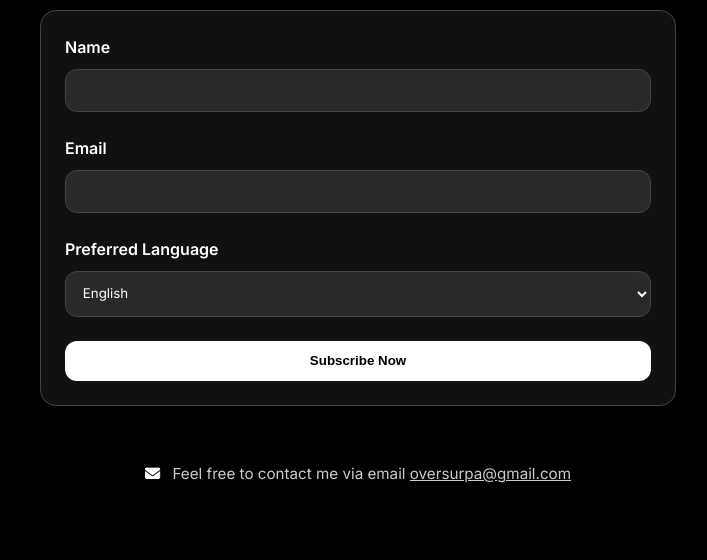
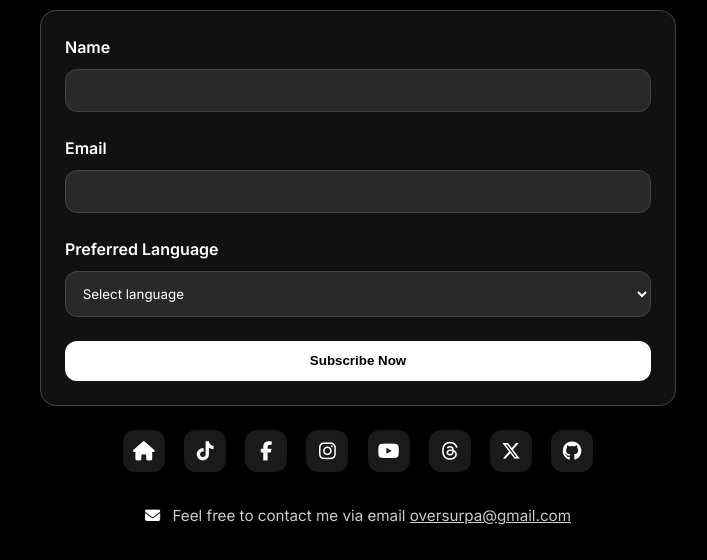
Before and after one commit to WalterZengGit/walter_tokyo, a plain HTML site: page form_free.html in a window 1280 px wide. Both pictures are taken after a click on the button "English". Shown: the part 354-914 px from the top of the page, without its empty margins (282-989 px from the left). Before the commit the page ends 872 px from the top, so only its background shows below. Drawn offline with Linux system fonts and the light colour scheme.

Commit message:
update form_free

```diff
--- a/form_free.html
+++ b/form_free.html
@@ -286,6 +286,7 @@
         <div class="form-group">
           <label for="language" data-i18n="language">Preferred Language</label>
           <select id="language" name="entry.1135783397" required>
+            <option value="English" data-i18n="select">Select language</option>
             <option value="English">English</option>
             <option value="中文">中文</option>
             <option value="日本語">日本語</option>
@@ -299,7 +300,30 @@
     <iframe name="hidden_iframe" style="display:none;"></iframe>
 
     <div class="socials">
-      <!-- 社群 icon 省略 -->
+      <a href="https://walterzenggit.github.io/walter_tokyo/" target="_blank" class="social-icon">
+        <i class="fas fa-home"></i>
+      </a>
+      <a href="https://www.tiktok.com/@walter_tokyo" target="_blank" class="social-icon">
+        <i class="fab fa-tiktok"></i>
+      </a>
+      <a href="https://www.facebook.com/waltertokyoai" target="_blank" class="social-icon">
+        <i class="fab fa-facebook-f"></i>
+      </a>
+      <a href="https://www.instagram.com/walter_tokyo" target="_blank" class="social-icon">
+        <i class="fab fa-instagram"></i>
+      </a>
+      <a href="https://youtube.com/@walter_tokyo" target="_blank" class="social-icon">
+        <i class="fab fa-youtube"></i>
+      </a>
+      <a href="https://www.threads.net/@walter_tokyo" target="_blank" class="social-icon">
+        <i class="fa-brands fa-threads"></i>
+      </a>
+      <a href="https://x.com/walter_tokyo" target="_blank" class="social-icon">
+        <i class="fa-brands fa-x-twitter"></i>
+      </a>
+      <a href="https://github.com/WalterZengGit" target="_blank" class="social-icon">
+        <i class="fab fa-github"></i>
+      </a>
     </div>
 
     <div class="footer-contact">
@@ -347,6 +371,8 @@
     };
 
     function changeLang(lang) {
+      document.documentElement.lang = lang; // 設置當前語言
+
       document.querySelectorAll('[data-i18n]').forEach(el => {
         const key = el.getAttribute('data-i18n');
         if (translations[lang] && translations[lang][key]) {
@@ -357,6 +383,15 @@
           }
         }
       });
+
+      // 更新語言選擇下拉選單的選項
+      const languageSelect = document.getElementById('language');
+      languageSelect.innerHTML = `
+        <option value="" data-i18n="select">${translations[lang].select}</option>
+        <option value="English">English</option>
+        <option value="中文">中文</option>
+        <option value="日本語">日本語</option>
+      `;
     }
 
     async function handleSubmit(event) {
@@ -375,16 +410,24 @@
       } catch (error) {
         console.log('Submission error:', error);
       } finally {
-        const currentLang = document.documentElement.lang || 'en';
+        // 根據表單選擇的語言顯示訊息
+        const selectedLanguage = document.getElementById('language').value;
+        let messageLang = 'en';
+
+        // 根據選擇的語言值判斷要使用哪種語言的訊息
+        if (selectedLanguage === '中文') {
+          messageLang = 'zh';
+        } else if (selectedLanguage === '日本語') {
+          messageLang = 'jp';
+        }
+
         const messages = {
           'en': 'Thank you for subscribing! You will receive the guide via email shortly.',
           'zh': '感謝訂閱！指南將很快通過電子郵件發送給您。',
           'jp': 'ご登録ありがとうございます！ガイドを間もなくメールにてお送りいたします。'
         };
 
-        const message = messages[currentLang] || messages['en'];
-
-        alert(message);
+        alert(messages[messageLang]);
         event.target.reset();
       }
 
```
